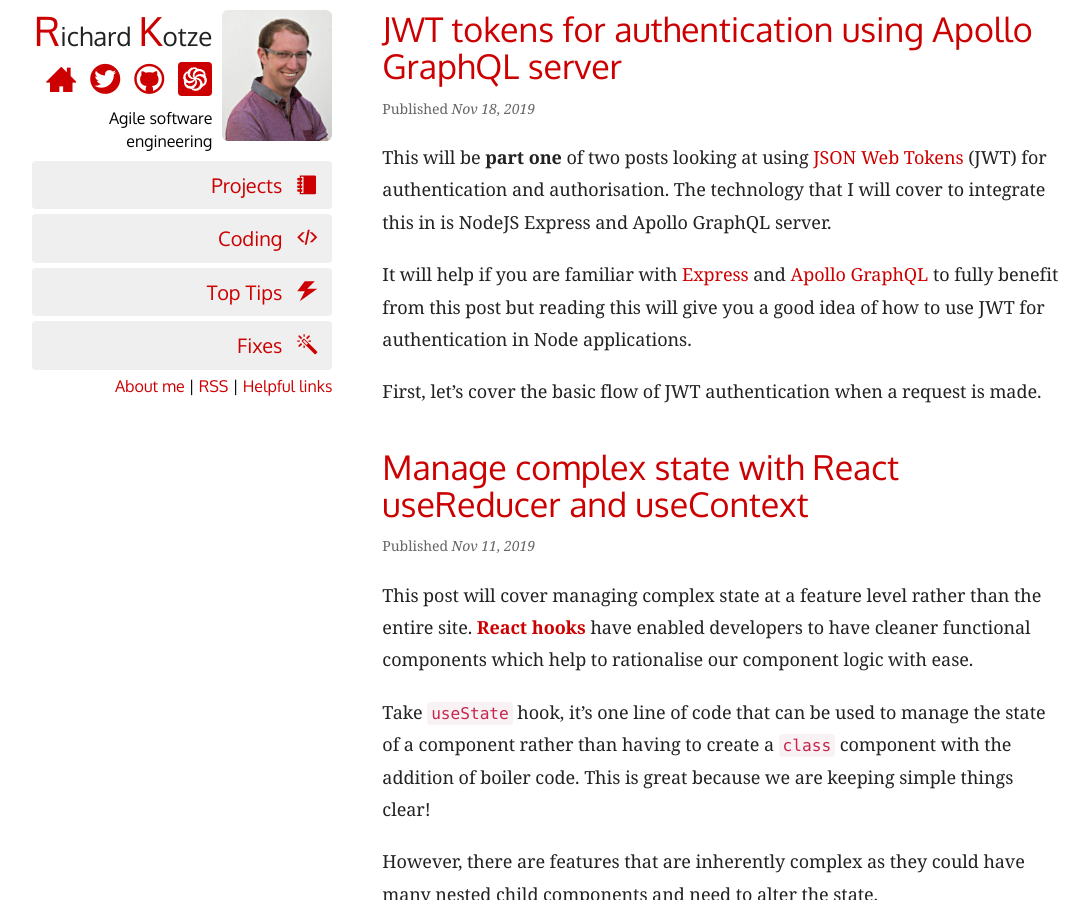
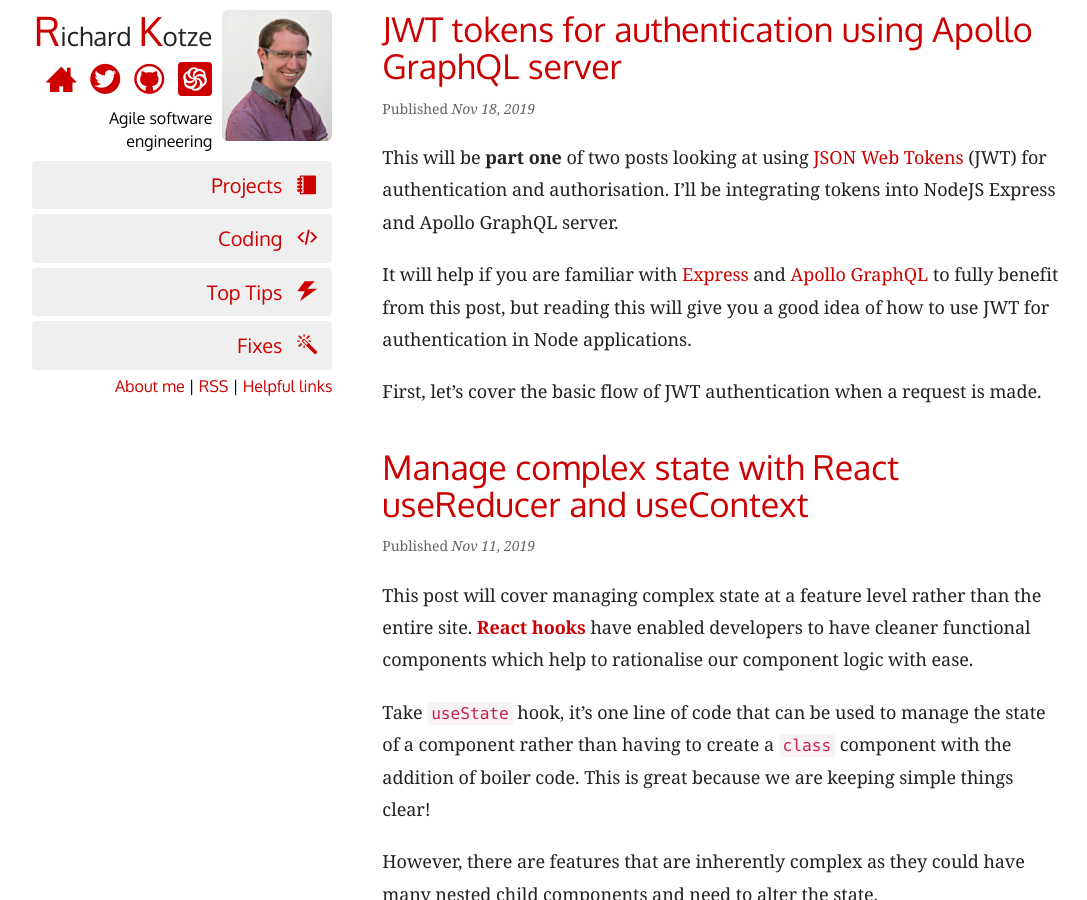
Before and after one commit to rkotze/rkotze.github.io, a Jekyll site: the page built from index.html, in a window 1280 px wide and 900 px high. Shown: the whole window, without its empty margins (186-1273 px from the left). Built offline with Jekyll 4.4.1, drawn with Linux system fonts in a browser that asks for light colours; the list of posts is cut into pages by our own code; some of the changed lines change nothing that is shown.

Commit message:
Small edits
You're getting pretty good at this writing malarky. 😁
There are two missing words - have slacked you.

````diff
--- a/_posts/2019-12-18-jwt-apollo-server-graphql.md
+++ b/_posts/2019-12-18-jwt-apollo-server-graphql.md
@@ -11,9 +11,9 @@
 tags: javascript node graphql tutorial
 ---
 
-This will be **part one** of two posts looking at using [JSON Web Tokens](https://jwt.io/){:target="\_blank" rel="noopener"} (JWT) for authentication and authorisation. The technology that I will cover to integrate this in is NodeJS Express and Apollo GraphQL server.
+This will be **part one** of two posts looking at using [JSON Web Tokens](https://jwt.io/){:target="\_blank" rel="noopener"} (JWT) for authentication and authorisation. I'll be integrating tokens into NodeJS Express and Apollo GraphQL server.
 
-It will help if you are familiar with [Express](https://expressjs.com/){:target="\_blank" rel="noopener"} and [Apollo GraphQL](https://www.apollographql.com/){:target="\_blank" rel="noopener"} to fully benefit from this post but reading this will give you a good idea of how to use JWT for authentication in Node applications.
+It will help if you are familiar with [Express](https://expressjs.com/){:target="\_blank" rel="noopener"} and [Apollo GraphQL](https://www.apollographql.com/){:target="\_blank" rel="noopener"} to fully benefit from this post, but reading this will give you a good idea of how to use JWT for authentication in Node applications.
 
 First, let's cover the basic flow of JWT authentication when a request is made.
 
@@ -22,15 +22,15 @@
 ![River between mountains](https://user-images.githubusercontent.com/10452163/68999707-54ee5200-08bc-11ea-90dd-4509735e0b22.jpg)
 _Photo by Lustig Photography on Unsplash_
 
-Below is a flow of actions when a request arrives at the server which is intercepted with our custom authentication middleware:
+Below is the flow of actions for when a request arrives at the server and is intercepted with our custom authentication middleware:
 
 1. If access token exists carry on, else skip authentication check
 1. Validate access token, append user data to request object and continue, else fall back to refresh token
 1. Validate refresh token by checking the user is in the database, generate new tokens, append user data to request and continue with the request
-1. Each Graphql endpoint will determine what data to show based on the user data appended to the request.
+1. Each GraphQL endpoint will determine what data to show based on the user data appended to the request
 1. Endpoints requiring authentication with invalid tokens will return an empty and throw an authentication error.
 
-There are two tokens generated `access-token` and `refresh-token`. The access token has a short expiry of 15 minutes and if still valid we send that request straight through to the resolver instead of querying our user table. The refresh token has a longer expiry of 7 days and at this point, we check the user is still valid in our database which will generate new tokens for the session.
+There are two tokens generated: `access-token` and `refresh-token`. The access token has a short expiry of 15 minutes and if still valid we send that request straight through to the resolver instead of querying our user table. The refresh token has a longer expiry of 7 days and at this point, we check the user is still valid in our database and that will generate new tokens for the session.
 
 It's **important** to note that signed tokens can be decoded and the contents revealed, so **don't store sensitive data** inside. However, there are options to encrypt tokens but this is not covered in this tutorial. [Learn more about JWT.](https://jwt.io/introduction/){:target="\_blank" rel="noopener"}
 
@@ -51,7 +51,7 @@
 npm i apollo-server-express jsonwebtoken express graphql
 ```
 
-In your main entry file include the code below. The important part is adding the request and response objects to the `ApolloServer` context. This will allow access to the request object in the resolvers which will contain user information decoded from a token.
+In your main entry file include the code below. The important part is adding the request and response objects to the `ApolloServer` context. This will allow access to the request object in the resolvers that contain user information decoded from a token.
 
 ```javascript
 const { ApolloServer } = require("apollo-server-express");
@@ -62,7 +62,7 @@
 });
 ```
 
-This code will be directly after the above and you can see the Express `app` is passed into the `apolloServer.applyMiddleware`.
+The following code should be directly after the above, and you can see the Express `app` is passed into the `apolloServer.applyMiddleware`.
 
 ```javascript
 const app = express();
@@ -75,11 +75,11 @@
 );
 ```
 
-With this basic set up of the Apollo Server, it will give you access to [GraphQL Playground](https://www.apollographql.com/docs/apollo-server/testing/graphql-playground/){:target="\_blank" rel="noopener"} to test out the schema and run queries. You'll find it under `localhost:<port>/graphql`.
+This basic set up of the Apollo Server will give you access to [GraphQL Playground](https://www.apollographql.com/docs/apollo-server/testing/graphql-playground/){:target="\_blank" rel="noopener"} to test out the schema and run queries. You'll find it under `localhost:<port>/graphql`.
 
 ### Login and sign tokens
 
-First, we need to generate valid tokens for the client to send when making requests to authorised endpoints. Let's create a login Graphql **mutation**.
+First, we need to generate valid tokens for the client to send when making requests to authorised endpoints. Let's create a login GraphQL **mutation**.
 
 **Type definition**
 
@@ -117,9 +117,9 @@
 
 The **access token** is set a short 15-minute expiry date to handle a regular succession of querying without needing to check against our data source each time.
 
-The **refresh token** is set a longer expiry date of 7 days and when using this token the user details are checked against the data source. Another difference is we store a `count` value which we use to invalidate the user token by incrementing it and forcing the user to log in again.
+The **refresh token** is set a longer expiry date of 7 days and when using this token the user details are checked against the data source. Another difference is we store a `count` value that is used to invalidate the user token by incrementing it and forcing the user to log in again.
 
-Both tokens should use **different secret keys** to generate them and remember not to hard code secret information and commit to source control.
+Both tokens should use **different secret keys** to generate them and remember **not** to hard code secret information and commit to source control.
 
 ```javascript
 // module `set-tokens`
@@ -183,7 +183,7 @@
 
 Using the `validateTokens` function in the express middleware we can validate the tokens. The middleware will be called for every request to your server and for each request we will require the client to attach two headers `x-access-token` and `x-refresh-token` to access authorised endpoints.
 
-To tell the difference between the **decoded** tokens the code below looks for the `decodedToken.user.count` property to be defined indicating it is the refresh token. The important thing with the refresh is to check the count in the token matches what is return from the user data source token count. If it does not match then we don't regenerate the tokens.
+To tell the difference between the **decoded** tokens, the code below looks for the `decodedToken.user.count` property to be defined indicating it is the refresh token. The important thing with the refresh is to check the count in the token matches what is returned from the user data source token count. If it does not match then we don't regenerate the tokens.
 
 When the tokens are refreshed the data is sent back on the response object with the same header keys. To enable the client to read those headers the `Access-Control-Expose-Headers` needs to be set with the `keys` you want to expose.
 
@@ -234,7 +234,7 @@
 
 ### Access endpoint with valid tokens
 
-You have a GraphQL endpoint which returns the logged in user details. When the query is made, first get the request (`req`) object from the context which is the third parameter in resolvers functions. Check if the `req.user` object is **not** empty to make the database query for the user otherwise throw `AuthenticationError` object.
+You have a GraphQL endpoint which returns the logged in user details. When the query is made, first get the request (`req`) object from the context which is the third parameter in resolvers functions. Check if the `req.user` object is **not** empty to make the database query for the user, otherwise throw `AuthenticationError` object.
 
 ```javascript
 const { gql } = require("apollo-server-express");
````
